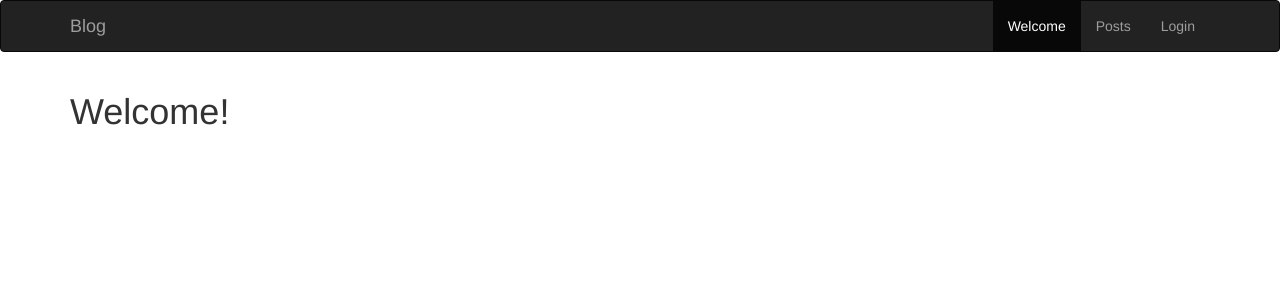
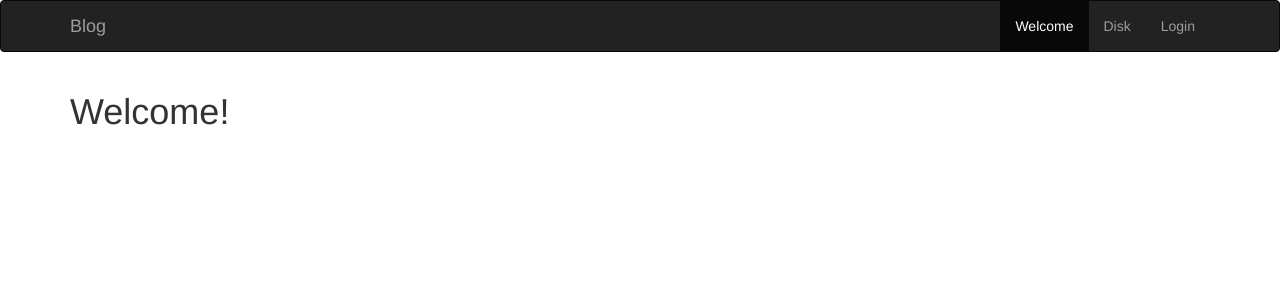
Before and after one commit to VitalySvyatyuk/Blog, a Flask app: page / in a window 1280 px wide. Shown: the top 300 px of the page. Run offline with Flask 2, Linux system fonts and the light colour scheme; some libraries are stand-ins or nearby versions.

Commit message:
Rename Posts to Disk.

```diff
--- a/app/main/routes.py
+++ b/app/main/routes.py
@@ -56,6 +56,6 @@ def registration():
     return render_template("registration.html", form=form)
 
 
-@main.route("/posts")
-def posts():
-    return render_template("posts.html")
+@main.route("/disk")
+def disk():
+    return render_template("disk.html")
--- a/app/templates/posts.html
+++ b/app/templates/disk.html
@@ -1,8 +1,8 @@
 {% extends 'layout.html' %}
-{% set active_page = "/posts" %}
+{% set active_page = "/disk" %}
 
 {% block content %}
     <div class="container">
-        <h1>Posts page</h1>
+        <h1>Disk</h1>
     </div>
 {% endblock %}
--- a/app/templates/layout.html
+++ b/app/templates/layout.html
@@ -8,7 +8,7 @@
     {% else %}
         {% set button_logname = '/logout', '/logout', 'Logout' %}
     {% endif %}
-    {% set navigation_bar = [('/', '/', 'Welcome'), ('/posts', '/posts', 'Posts'),
+    {% set navigation_bar = [('/', '/', 'Welcome'), ('/disk', '/disk', 'Disk'),
                                button_logname ]%}
     {% set active_page = active_page|default('/') %}
     <div class="navbar navbar-inverse">
```
Also changed, not shown: dev_data.sqlite3, 1 other file.
